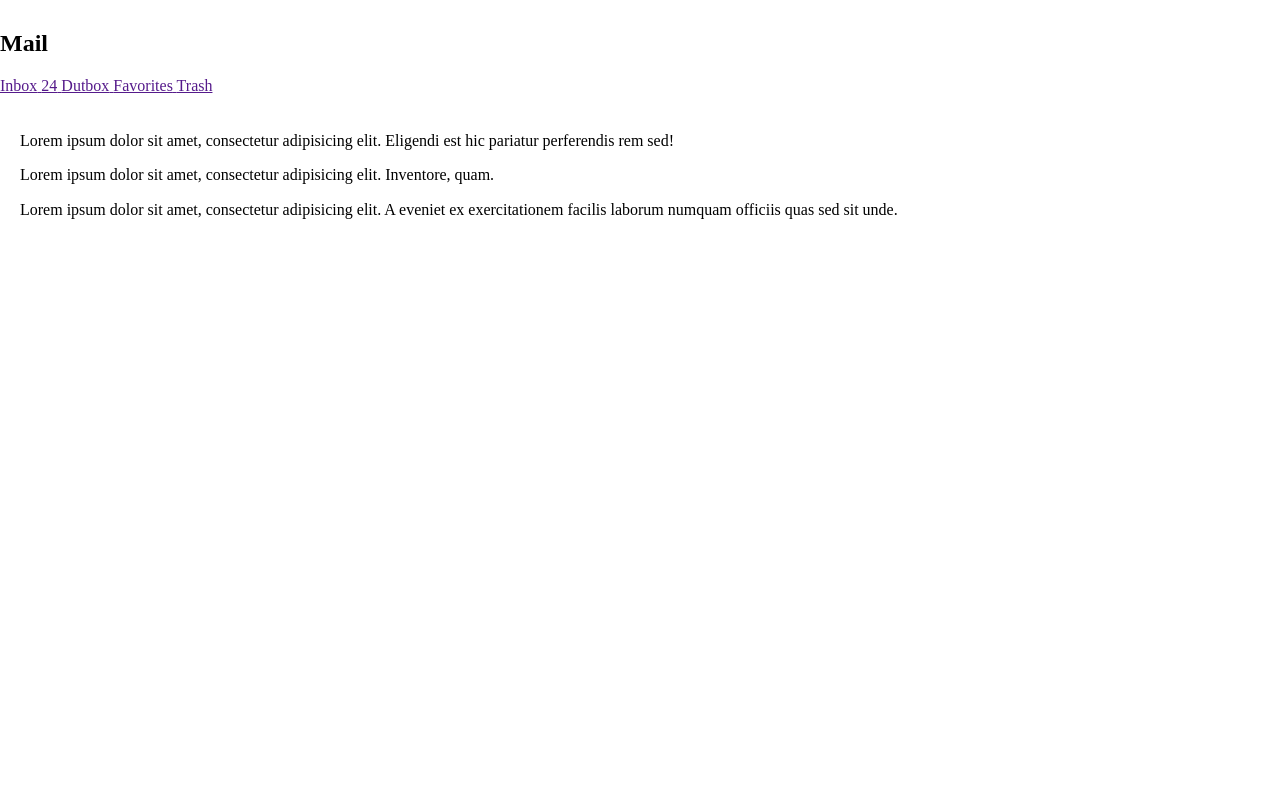
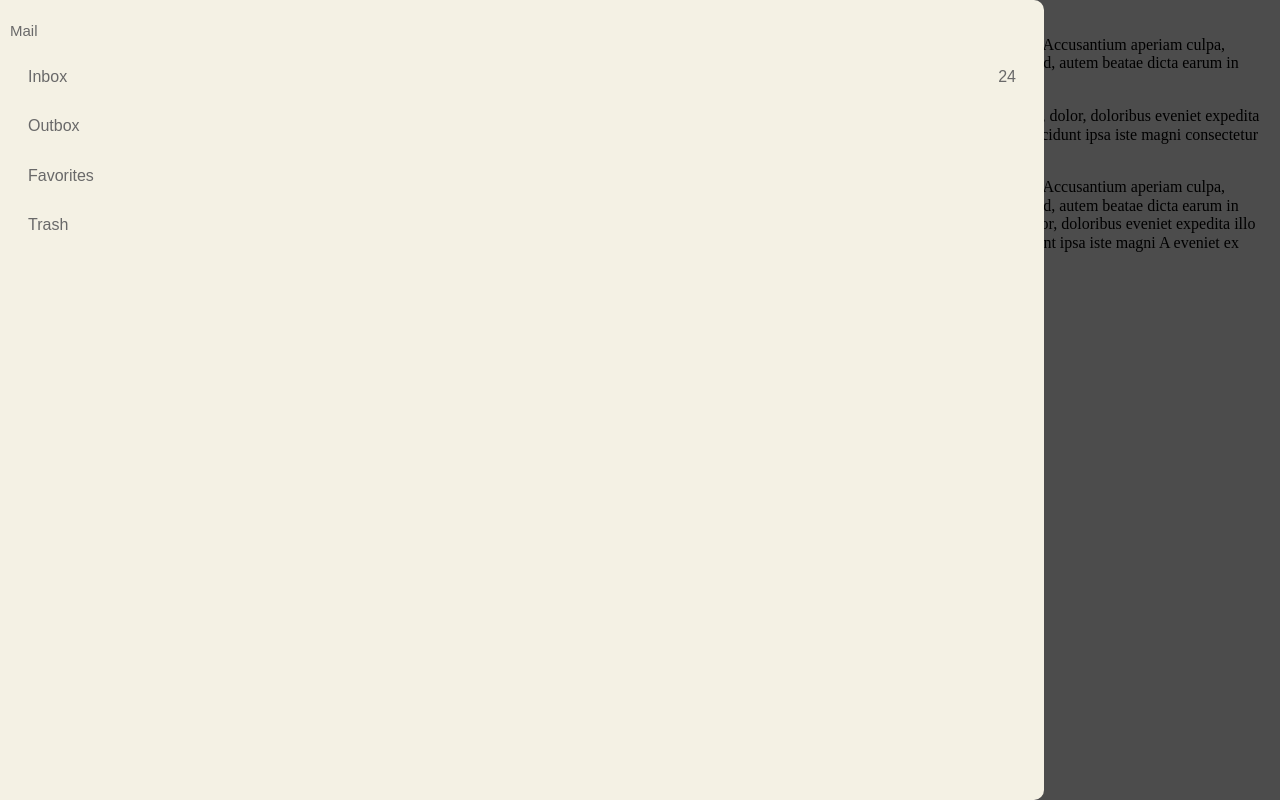
Before and after one commit to Sabci0/Dom_script, a website: page navigation.html in a window 1280 px wide. Drawn offline with nearby package versions, Linux system fonts and the light colour scheme; files that its build step writes are made by us from their sources.

Commit message:
navigation style first move

```diff
--- a/navigation.html
+++ b/navigation.html
@@ -6,11 +6,15 @@
           content="width=device-width, user-scalable=no, initial-scale=1.0, maximum-scale=1.0, minimum-scale=1.0">
     <meta http-equiv="X-UA-Compatible" content="ie=edge">
     <link rel="stylesheet" href="src/styles/style.css">
+    <link rel="preconnect" href="https://fonts.googleapis.com">
+    <link rel="preconnect" href="https://fonts.gstatic.com" crossorigin>
+    <link href="https://fonts.googleapis.com/css2?family=Nunito+Sans:wght@400;600;700&family=Open+Sans:wght@500&display=swap" rel="stylesheet">
     <script src="src/scripts/nav.js" async defer></script>
 
     <title>Document</title>
 </head>
 <body>
+<div class="overlay overlay--active">
     <section class="drawer">
         <h2 class="drawer__hdl">Mail</h2>
         <nav class="drawer__nav">
@@ -21,11 +25,11 @@
             </a>
             <a href="" class="drawer__item">
                 <i class="drawer__icon drawer__icon--outbox"></i>
-                <span class="drawer__text">Dutbox</span>
+                <span class="drawer__text">Outbox</span>
                 <span class="drawer__badge"></span>
             </a>
             <a href="" class="drawer__item">
-                <i class="drawer__icon drawer__icon--favourites"></i>
+                <i class="drawer__icon drawer__icon--favorites"></i>
                 <span class="drawer__text">Favorites</span>
                 <span class="drawer__badge"></span>
             </a>
@@ -39,12 +43,32 @@
 
     <main class="content">
         <p>Lorem ipsum dolor sit amet, consectetur adipisicing elit.
-            Eligendi est hic pariatur perferendis rem sed!</p>
+            Eligendi est hic pariatur perferendis rem sed! Lorem ipsum dolor sit amet,
+            consectetur adipisicing elit. Accusantium aperiam culpa, dolor,
+            doloribus eveniet expedita illo iure magni necessitatibus nesciunt obcaecati
+            odit officia porro quas quisquam quos reprehenderit sequi, soluta vel vitae?
+            Ad, autem beatae dicta earum in incidunt ipsa iste magni
+            nam nostrum odit qui veritatis vitae voluptatem voluptatibus?</p>
         <p>Lorem ipsum dolor sit amet,
+            Eligendi est hic pariatur perferendis rem sed! Lorem ipsum dolor sit amet,
+            consectetur adipisicing elit. Accusantium aperiam culpa, dolor,
+            doloribus eveniet expedita illo iure magni necessitatibus nesciunt obcaecati
+            odit officia porro quas quisquam quos reprehenderit sequi, soluta vel vitae?
+            Ad, autem beatae dicta earum in incidunt ipsa iste magni
             consectetur adipisicing elit. Inventore, quam.</p>
         <p>Lorem ipsum dolor sit amet, consectetur adipisicing elit.
+            Eligendi est hic pariatur perferendis rem sed! Lorem ipsum dolor sit amet,
+            consectetur adipisicing elit. Accusantium aperiam culpa, dolor,
+            doloribus eveniet expedita illo iure magni necessitatibus nesciunt obcaecati
+            odit officia porro quas quisquam quos reprehenderit sequi, soluta vel vitae?
+            Ad, autem beatae dicta earum in incidunt ipsa iste magni
+            Eligendi est hic pariatur perferendis rem sed! Lorem ipsum dolor sit amet,
+            consectetur adipisicing elit. Accusantium aperiam culpa, dolor,
+            doloribus eveniet expedita illo iure magni necessitatibus nesciunt obcaecati
+            odit officia porro quas quisquam quos reprehenderit sequi, soluta vel vitae?
+            Ad, autem beatae dicta earum in incidunt ipsa iste magni
             A eveniet ex exercitationem facilis laborum numquam officiis quas sed sit unde.</p>
     </main>
-
+</div>
 </body>
 </html>
--- a/src/sass/commponents/nav.scss
+++ b/src/sass/commponents/nav.scss
@@ -1,19 +1,67 @@
 @import "../_partials/_helpers.scss";
+
+body{
+  padding-top: 0;
+}
 
 .content{
   padding:toRem(20px);
+
+}
+.overlay{
+  &--active {
+    height: 100vh;
+    background-color: rgb(0, 0, 0, 0.7);
+    width: 100%;
+    overflow: hidden;
+  }
 }
 
 .drawer {
-  &__hdl {}
-  &__nav {}
-  &__item {}
+  position: absolute;
+  left: 0 ;
+  top: 0;
+  background-color:#f4f1e4;
+  border-top-right-radius: toRem(10px);
+  border-bottom-right-radius: toRem(10px);
+  padding: toRem(10px);
+  max-width: 80vw;
+  width: 100%;
+  min-height: calc(100vh - toRem(20px));
+  font-family: sans-serif;
+  &__hdl {
+    font-size: toRem(15px);
+    font-weight: 500;
+    color:dimgray;
+  }
+  &__nav {
+    display: flex;
+    flex-direction: column;
+  }
+  &__item {
+    display: flex;
+    justify-content: flex-start;
+    line-height: 1.2;
+    padding: toRem(15px) toRem(18px);
+    font-weight: 500;
+    color:dimgray;
+    text-decoration: none;
+
+    &:hover{
+      background-color:#e6e4bf;
+      border-radius: toRem(24px);
+    }
+  }
   &__icon {
     &--inbox {}
     &--outbox {}
-    &--favourites {}
+    &--favorites {}
     &--trash {}
   }
-  &__text {}
-  &__dage {}
+  &__text {
+    flex-grow: 10;
+  }
+  &__dage {
+
+  }
 }
```
